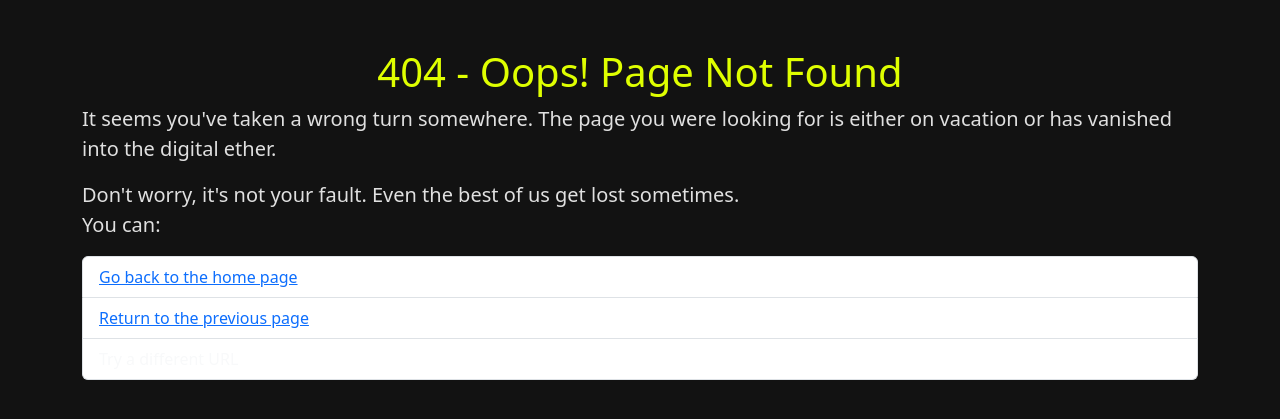
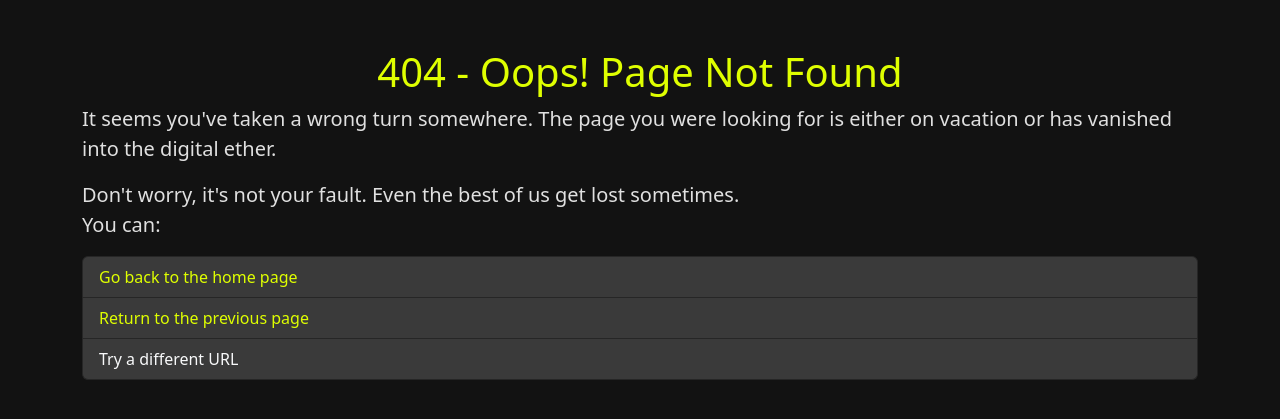
Before and after one commit to Alfredomg7/TaskManagerFlask, a Python web app: template app/templates/404.html in a window 1280 px wide. Shown: the part 56-475 px from the top of the page. Run offline with Jinja, Linux system fonts and the light colour scheme; the template is opened without the code that fills it, so the values that code supplies are empty.

Commit message:
Fix styling

```diff
--- a/app/static/css/main.css
+++ b/app/static/css/main.css
@@ -12,7 +12,8 @@ th {
 }
 
 td, li, .card {
-    background: #3a3a3a;
+    background: #3a3a3a !important;
+    border-color: #262626 !important;
 }
 
 .task-completed {
--- a/app/templates/404.html
+++ b/app/templates/404.html
@@ -13,8 +13,8 @@
     <p class="fs-5 text-start">
         Don't worry, it's not your fault. Even the best of us get lost sometimes. <br>You can:
         <ul class="list-group">
-            <li class="list-group-item"><a href="{{ url_for('home') }}">Go back to the home page</a></li>
-            <li class="list-group-item"><a href="javascript:history.back()">Return to the previous page</a></li>
+            <li class="list-group-item"><a class="link" href="{{ url_for('home') }}">Go back to the home page</a></li>
+            <li class="list-group-item"><a class="link" href="javascript:history.back()">Return to the previous page</a></li>
             <li class="list-group-item text-light">Try a different URL</li>
         </ul>
     </p>
```
